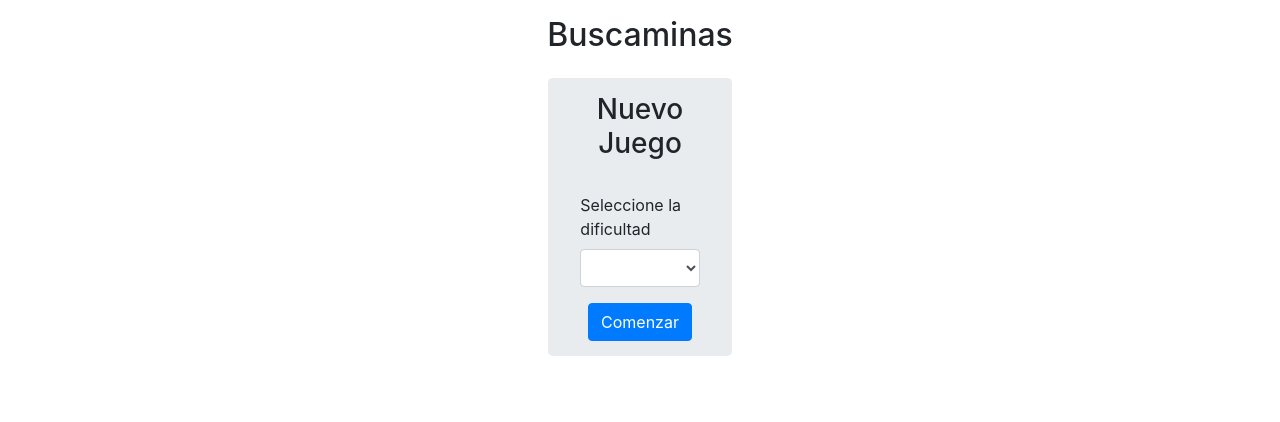
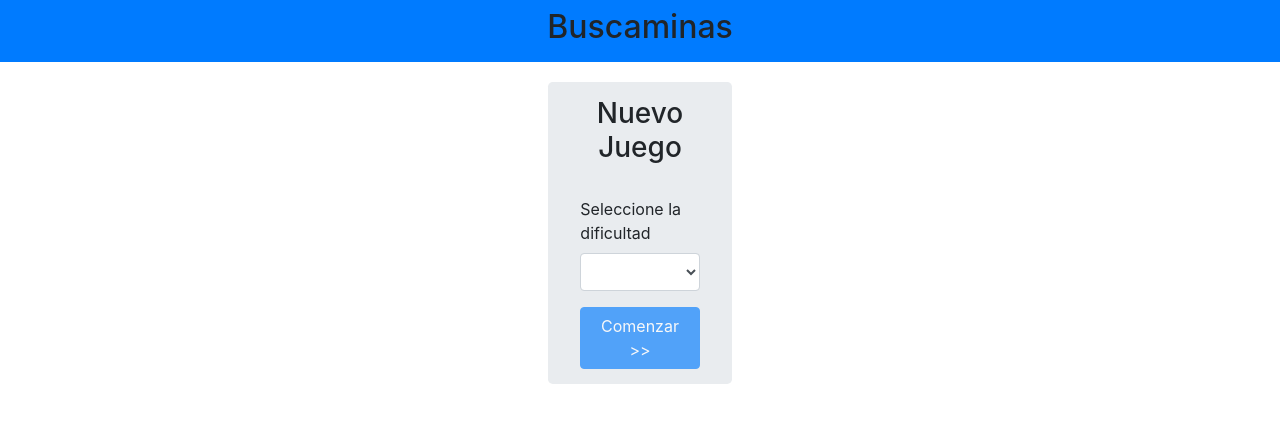
Before and after one commit to LL2262/buscaminas, an Angular app: page / in a window 1280 px wide. Shown: the top 422 px of the page. Built offline with nearby package versions, Linux system fonts and the light colour scheme.

Commit message:
Agregando detalles, finalizando aplicacion

```diff
--- a/src/app/app.component.html
+++ b/src/app/app.component.html
@@ -1,6 +1,6 @@
-<header class="text-center py-3">
-    <h2>Buscaminas</h2>
-</header>
-<section class="col-md-12">
+<nav class="navbar navbar-dark bg-primary justify-content-center">
+        <h2 class="text-center">Buscaminas</h2>
+</nav>
+<section id="main" class="col-md-12">
 <router-outlet></router-outlet>
 </section>
--- a/src/app/components/inicio/inicio.component.html
+++ b/src/app/components/inicio/inicio.component.html
@@ -7,14 +7,14 @@
               <div class="row">
                 <div class="col form-group">
                   <label>Seleccione la dificultad</label>
-                  <select name="nivel" [(ngModel)]="nivel" class="form-control" required>
+                  <select name="nivel" #NombreCentro="ngModel" [(ngModel)]="nivel" class="form-control" required>
                       <option *ngFor="let i of niveles" [ngValue]="i" >{{i.dificultad}} {{i.filas}}x{{i.columnas}} Minas: {{i.minas}}</option>
                   </select>
                 </div>
               </div>
               <div class="row">
                 <div class="col text-center">
-                    <button type="submit" class="btn btn-primary">Comenzar</button>
+                    <button type="submit" class="btn btn-primary" [disabled]="nivel.dificultad === ''">Comenzar >></button>
                 </div>
               </div>
             </form>
--- a/src/app/components/juego/juego.component.html
+++ b/src/app/components/juego/juego.component.html
@@ -43,5 +43,8 @@
       <h1 *ngIf="estadoDeJuego == 2" class="text-success">¡¡VICTORIA!!</h1>
     </div>
     <app-cronometro></app-cronometro>
+    <div class="col text-center">
+        <button type="submit" class="btn btn-primary" [routerLink]="['/']"><< Volver</button>
+    </div>
   </div>
 </div>
--- a/src/assets/style.css
+++ b/src/assets/style.css
@@ -34,3 +34,7 @@
     padding-top: 15px;
     padding-bottom: 15px;
 }
+
+#main{
+    margin-top: 20px;
+}
```
